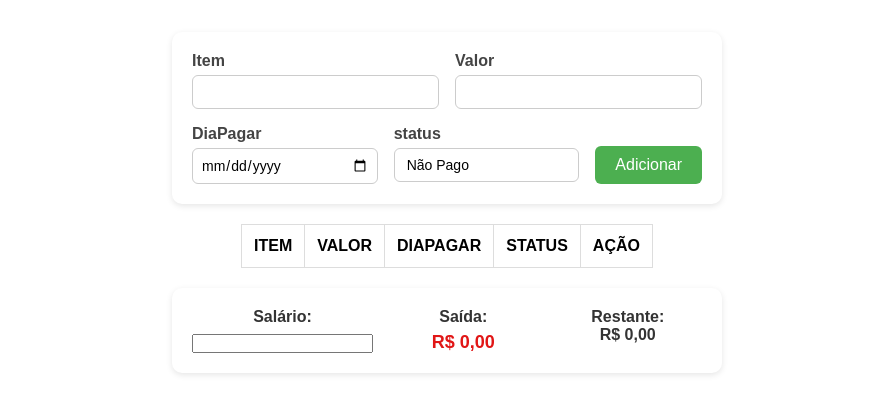
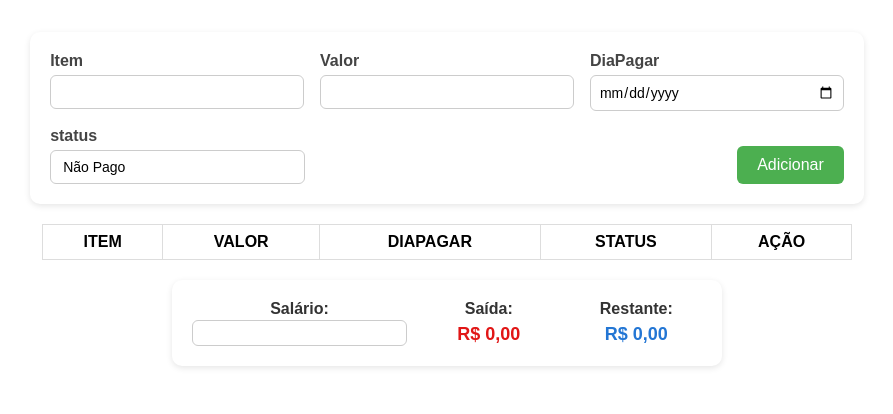
Before and after one commit to Gazola98/GerenciamentoFinancas, a plain HTML site: page index.html in a window 1280 px wide. Shown: the part 60-474 px from the top of the page, without its empty margins (193-1086 px from the left). Drawn offline with Linux system fonts and the light colour scheme.

Commit message:
complete project

```diff
--- a/style.css
+++ b/style.css
@@ -20,7 +20,7 @@ h1 {
 }
 
 .container {
-    max-width: 550px;
+    max-width: 850px;
     width: 100%;
     display: flex;
     flex-direction: column;
@@ -86,7 +86,7 @@ h1 {
     background-color: #fff;
     cursor: pointer;
     transition: border-color 0.2s ease, box-shadow 0.2s ease;
-    width: 100%;
+    width: 38%;
     box-sizing: border-box;
     appearance: none;
 }
@@ -97,15 +97,15 @@ h1 {
 }
 
 table {
-    width: 100%;
+    width: 810px;
     border-collapse: collapse;
     font-family: Arial, sans-serif;
     margin-top: 20px;
 }
 
 th, td {
-    padding: 12px;
-    text-align: left;
+    padding: 8px;
+    text-align: center;
     border: 1px solid #ddd;
 }
 
@@ -117,6 +117,12 @@ tr:hover {
     background-color: #f1f1f1;
 }
 
+.status-select{
+    padding: 4px;
+    border-radius: 6px;
+    font-size: 14px;
+    font-weight: 600;
+}
 button {
     padding: 6px 12px;
     background-color: #008CBA;
@@ -156,9 +162,16 @@ button:disabled {
 }
 
 .valores .salario {
-    margin-top: 6px;
-    font-size: 18px;
-    color: #4CAF50;
+    margin-top: 2px;
+}
+
+.valores .salario input {
+    text-align: center;
+    border: 1px solid #ccc;
+    border-radius: 6px;
+    color: #2daf34;
+    font-size: 16px;
+    padding: 3px;
 }
 
 .valores .saida {
@@ -166,3 +179,9 @@ button:disabled {
     font-size: 18px;
     color: rgb(225, 22, 22);
 }
+
+.valores .total {
+    margin-top: 6px;
+    font-size: 18px;
+    color: rgb(35, 118, 212);
+}
```
